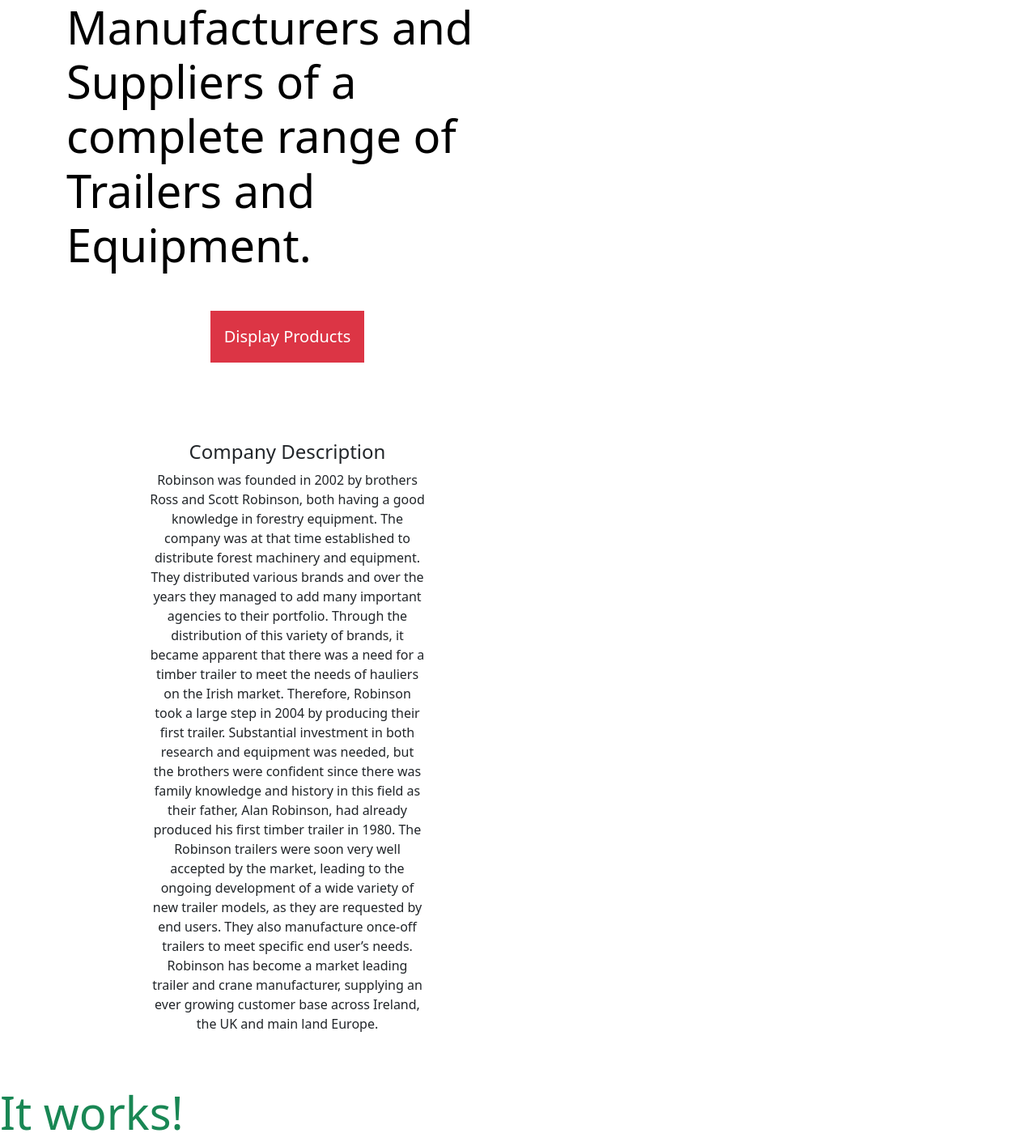
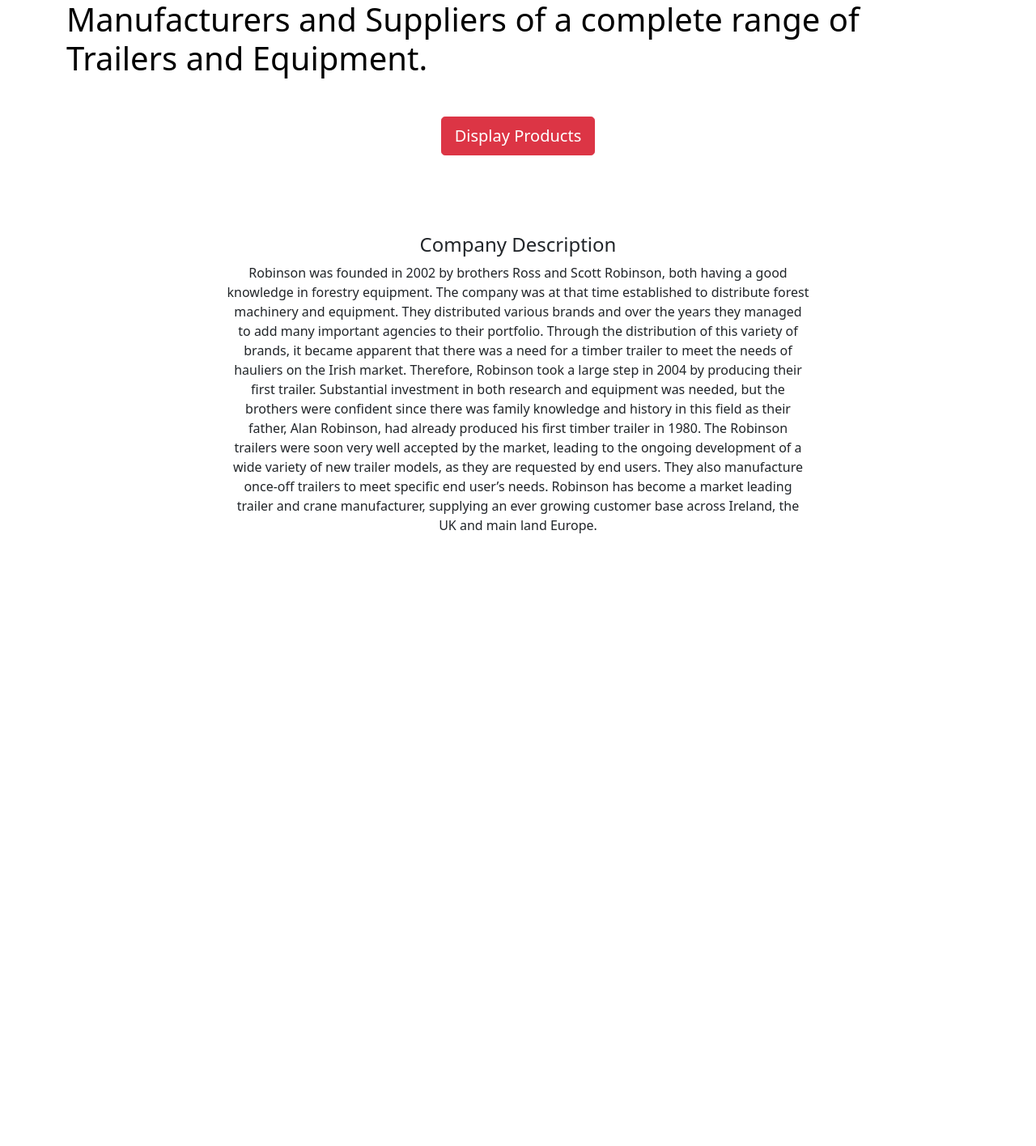
Before and after one commit to FabrizioAdi/Robinson-Trailers-Store-P5v1.3, a Django app: template store/templates/index.html in a window 1280 px wide. Shown: the whole page at 81% size. After the commit the page ends 659 px from the top, so only its background shows below. Run offline with Django 3.2, Linux system fonts and the light colour scheme; the template is opened without the code that fills it, so the values that code supplies are empty.

Commit message:
Add customization to home page

```diff
--- a/store/templates/index.html
+++ b/store/templates/index.html
@@ -1,17 +1,25 @@
 {% extends "home.html" %}
 {% load static %}
+
+{% block page_header %}
+    <div class="container header-container">
+        <div class="row">
+            <div class="col"></div>
+        </div>
+    </div>
+{% endblock %}
 
 {% block content %}
 <div class="container h-100">
     <div class="row h-100">
-        <div class="col-7 col-md-6 my-auto ">
-            <h1 class="display-4 logo-font text-black">
+        <div class="col-12 mx-auto">
+            <h2 class="display-6 logo-font text-black">
                 Manufacturers and Suppliers of a complete range of Trailers and Equipment.
-            </h1>
+            </h2>
 
             <div class="my-5">
                 <h4 class="text-center">
-                    <a href="" class="btn btn-danger btn-lg rounded-0 py-3">Display Products</a>
+                    <a href="" class="btn btn-danger btn-lg">Display Products</a>
                 </h4>
             </div>
 
@@ -35,5 +43,4 @@
         </div>
     </div>
 </div>
-    <h1 class="display-4 text-success">It works!</h1>
 {% endblock %}
```
